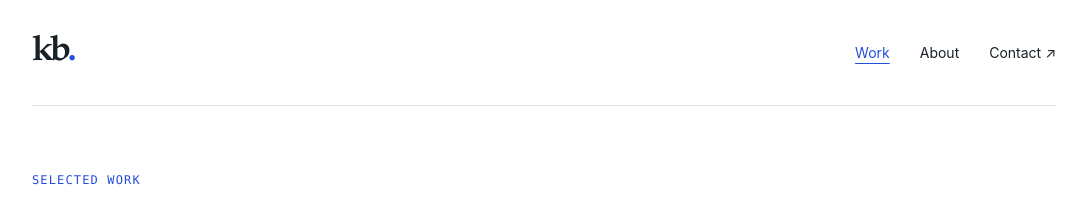
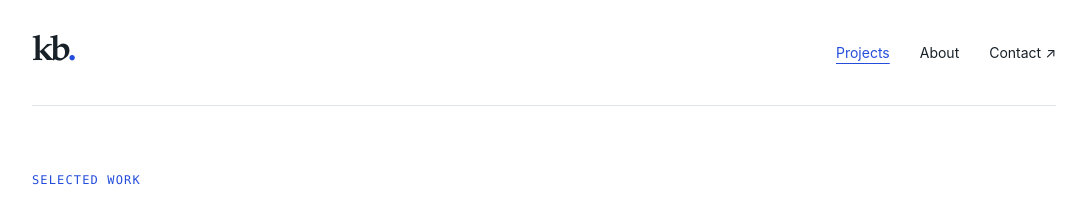
Before and after one commit to kushb007/kushb007.github.io, a Jekyll site: the page built from portfolio.md, in a window 1280 px wide. Shown: the top 209 px of the page, without its empty margins (96-1183 px from the left). Built offline with Jekyll 4.4.1, drawn with Linux system fonts in a browser that asks for light colours.

Commit message:
Rename Work to Projects

```diff
--- a/_layouts/default.html
+++ b/_layouts/default.html
@@ -14,7 +14,7 @@
       <header class="site-header">
         <a class="wordmark" href="{{ '/' | relative_url }}" aria-label="Kush Bhagat home">kb<span>.</span></a>
         <nav aria-label="Main navigation">
-          <a href="{{ '/portfolio' | relative_url }}" {% if page.url contains 'portfolio' %}aria-current="page"{% endif %}>Work</a>
+          <a href="{{ '/portfolio' | relative_url }}" {% if page.url contains 'portfolio' %}aria-current="page"{% endif %}>Projects</a>
           <a href="{{ '/about' | relative_url }}" {% if page.url contains 'about' %}aria-current="page"{% endif %}>About</a>
           <a href="{{ '/contact' | relative_url }}" {% if page.url contains 'contact' %}aria-current="page"{% endif %}>Contact <span aria-hidden="true" class="arrow">↗︎</span></a>
         </nav>
--- a/portfolio.md
+++ b/portfolio.md
@@ -1,6 +1,6 @@
 ---
 layout: default
-title: Work
+title: Projects
 description: Project notes on Bemo, Books Find, and Literature by Kush Bhagat.
 ---
 <header class="page-intro"><p class="eyebrow">SELECTED WORK</p><h1>Built out of curiosity<span class="name-period">.</span></h1><p class="page-lead">Learning tools, recommendations, and multiplayer systems. A closer look at what each project explores.</p></header>
```
